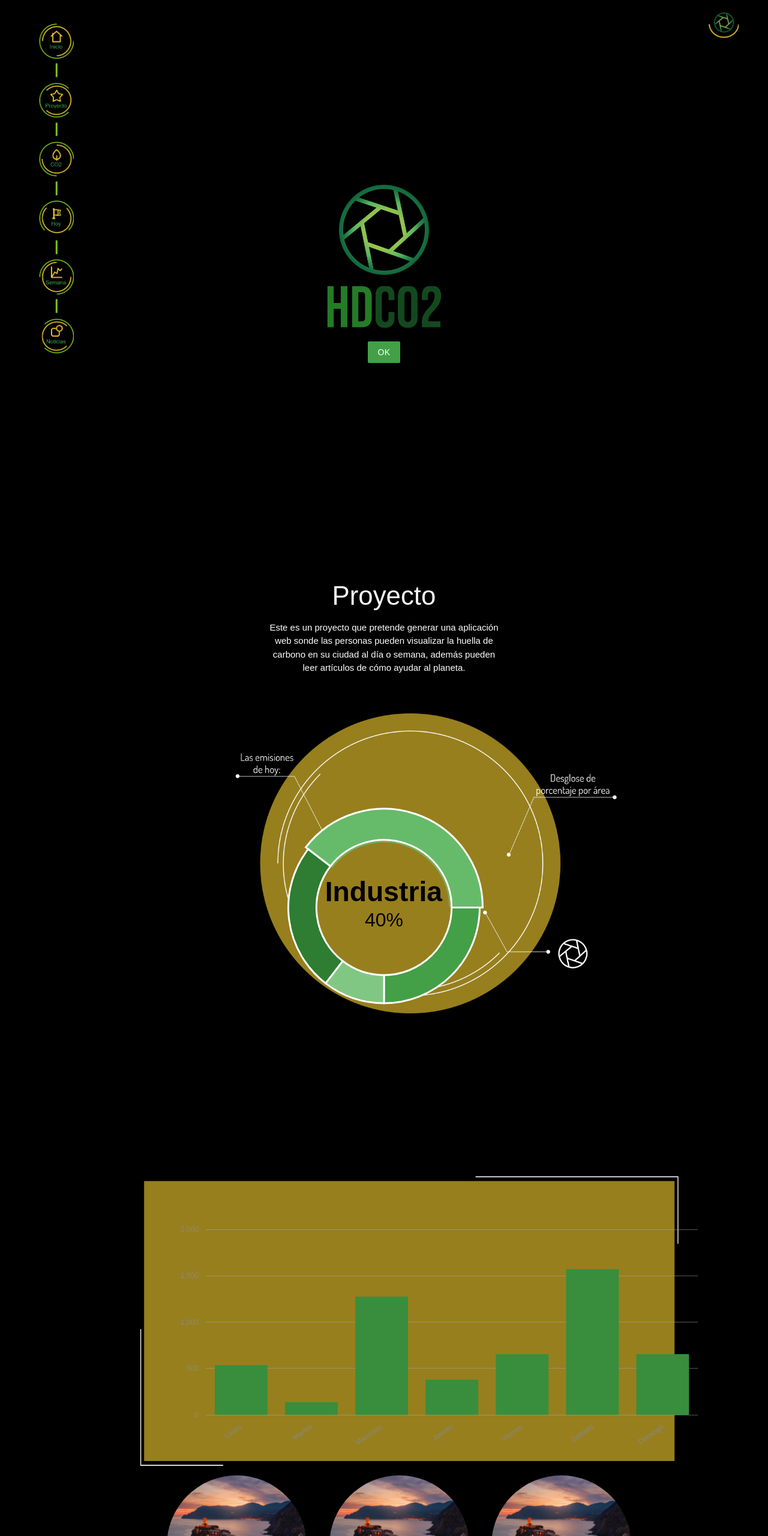
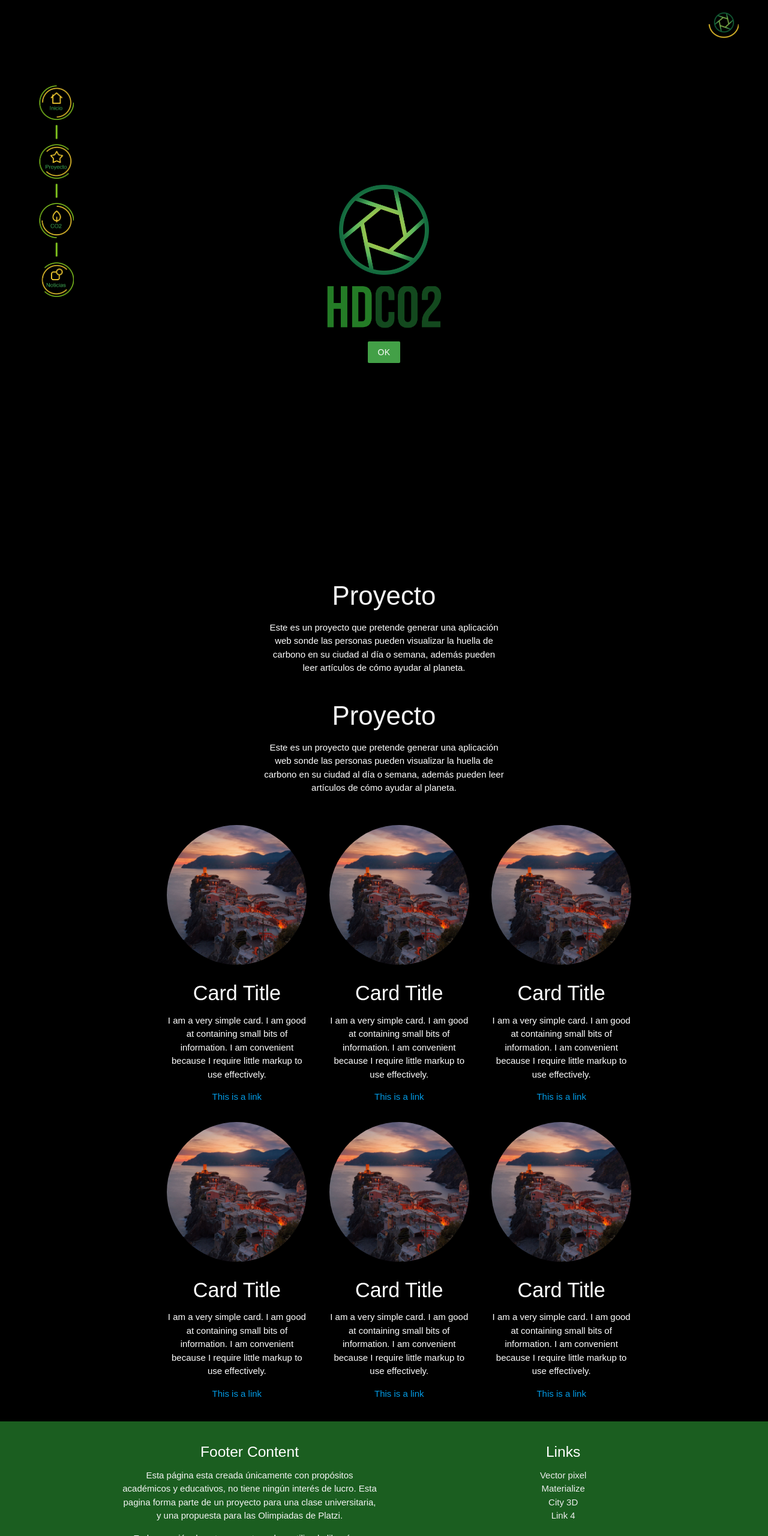
Before and after one commit to DaliaVazquez/Huella_de_carbono, a plain HTML site: page index.html in a window 1280 px wide. Shown: the top 2560 px of the page at 60% size. Drawn offline with nearby package versions, Linux system fonts and the light colour scheme.

Commit message:
graficas a perfil

```diff
--- a/css/myStyles.css
+++ b/css/myStyles.css
@@ -34,6 +34,9 @@ h1::after {
   padding-left: 5px;
   font-weight: 400;
 }
+.barHero{
+  overflow-y: hidden;
+}
 .miMenu{
     margin: 0%;
     height:50px;
@@ -45,7 +48,7 @@ h1::after {
     position: fixed;
     z-index: 2;
     align-items: center;
-    margin-top: 3%;
+    margin-top: 11%;
 }
 .mig{
     height:100%;
--- a/index.html
+++ b/index.html
@@ -33,10 +33,6 @@
                     <a href="#"><img class="mig" src="img/m2.png"></a>
                     <a href="#"><img class="mig" src="img/linea.png"></a>
                     <a href="#"><img class="mig" src="img/m3.png"></a>
-                    <a href="#"><img class="mig" src="img/linea.png"></a>
-                    <a href="#"><img class="mig" src="img/m4.png"></a>
-                    <a href="#"><img class="mig" src="img/linea.png"></a>
-                    <a href="#"><img class="mig" src="img/m5.png"></a>
                     <a href="#"><img class="mig" src="img/linea.png"></a>
                     <a href="#"><img class="mig" src="img/m6.png"></a>
                 </div>
@@ -150,36 +146,14 @@
             </div>
             <div class="col s4"> </div>
         </div>
-        <div class="col s4"></div>
+        <div class="col s4"> </div>
         <div class="col s4">
-            <h3> </h3>
+            <h3> Proyecto</h3>
+            <p>Este es un proyecto que pretende generar una aplicación web sonde las personas pueden visualizar la huella de carbono en su ciudad al día o semana, además pueden leer artículos de cómo ayudar al planeta. </p>
+        </div>
+        <div class="col s4"> </div>
+  </div>
 
-        </div>
-        <div class="col s4"></div>
-  </div>
-    <!--Graficas -->
-    <div class="row center-align" >
-        <div class="col s3"></div>
-        <div class="col s6 " id="dia"style="z-index:0; ">
-            <img style="height:500px;position:relative;margin-bottom: -61%;" src="img/cir.png">
-        </div>
-        <div class="col s3"></div>
-    </div>
-    <div style="margin-bottom: 20%; height:50%;" id="hero-donut" class="graph"></div>
-    <div class="row center-align" >
-        <div class="col s2"></div>
-        <div class="col s6 " id="dia"style="z-index:0; ">
-            <img style="height:500px;position:relative;margin-bottom: -80%;" src="img/rec.png">
-        </div>
-        <div class="col s3"></div>
-    </div>
-    <div class="row center-align" >
-        <div class="col s2 "style="margin-right:5%"></div>
-        <div class="col s9 " style="margin-top:3%">
-
-            <div style="margin-top:0%; height:400px; width: 900px;" id="hero-bar" class="graph"></div>
-        </div>
-    </div>
 
     <!--Noticias -->
     <div class="row" >
```
Also changed, not shown: perfil.html (+19 -4 lines).
